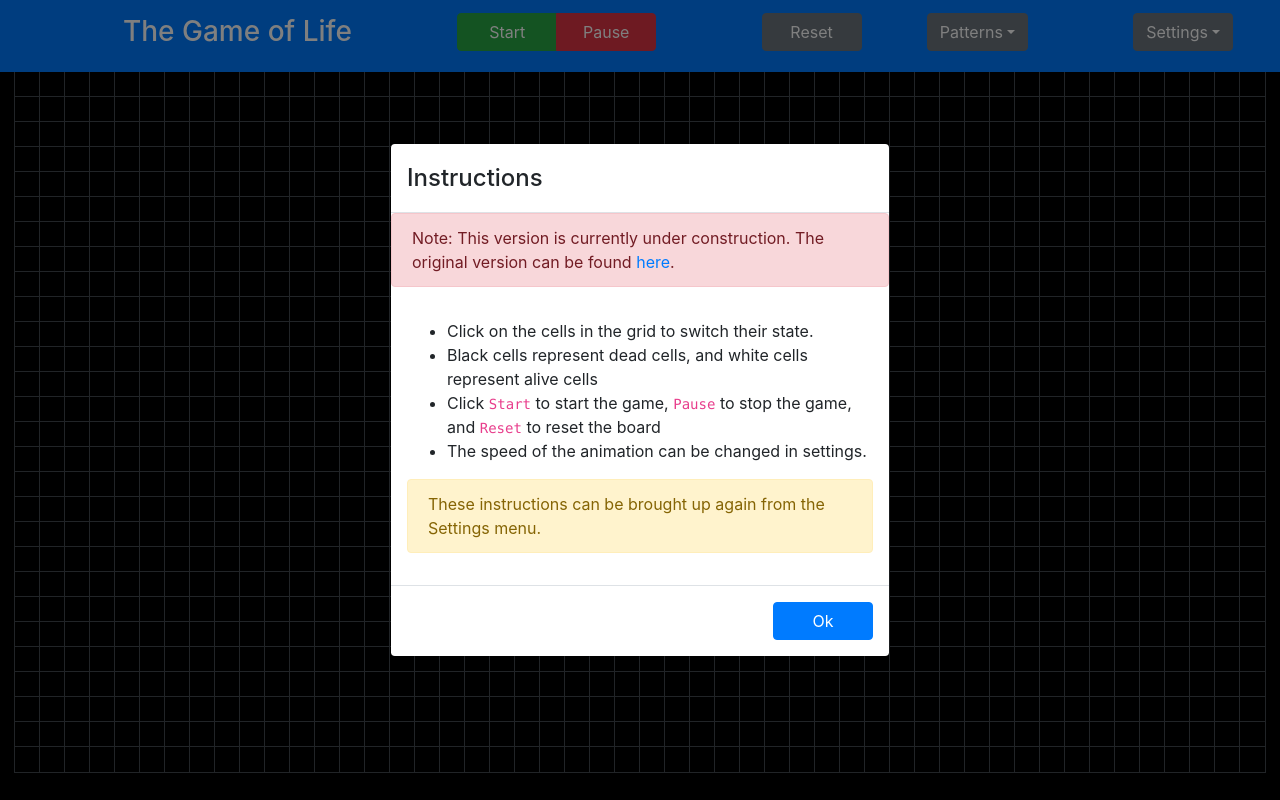
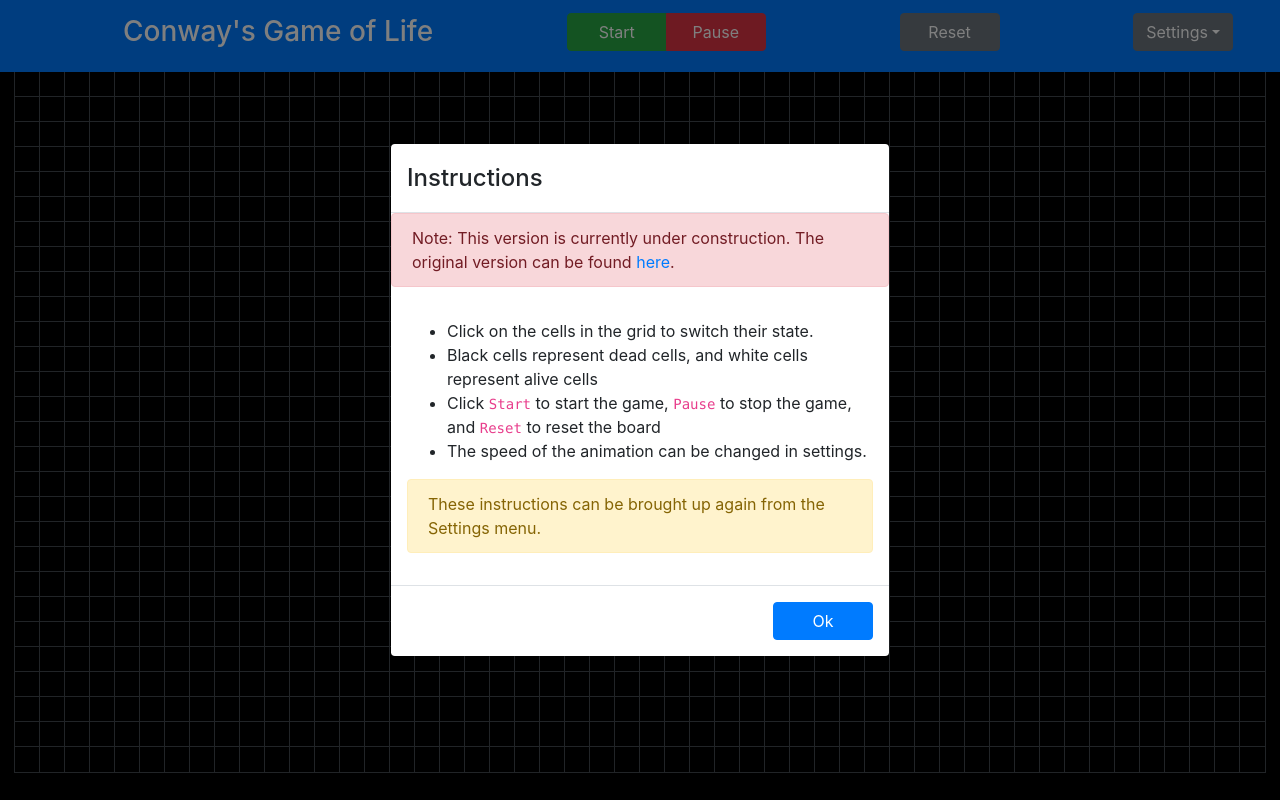
Before and after one commit to robertpsoane/game-of-life, a React (Create React App) app: page / in a window 1280 px wide. Built offline with nearby package versions, Linux system fonts and the light colour scheme.

Commit message:
Revert "Full screen grid"

```diff
--- a/src/components/controls/about.jsx
+++ b/src/components/controls/about.jsx
@@ -14,7 +14,7 @@ class About extends Component {
         </Modal.Header>
         <Modal.Body>
           <p className="mini-margin">
-            The Game of Life (aka <em>Life</em>) was created by{" "}
+            Conway's Game of Life (aka <em>Life</em>) was created by{" "}
             <a href="https://en.wikipedia.org/wiki/John_Horton_Conway">
               {" "}
               John Conway
--- a/src/components/controls/navbar.jsx
+++ b/src/components/controls/navbar.jsx
@@ -2,7 +2,6 @@ import React, { Component } from "react";
 import Reset from "./reset";
 import StartStop from "./startstop";
 import Settings from "./settings";
-import Patterns from "./patterns";
 
 class NavBar extends Component {
   state = {};
@@ -11,14 +10,9 @@ class NavBar extends Component {
     return (
       <nav id="navBar" class="navbar  navbar-dark bg-primary">
         <div class="container-md navbar-brand">
-          <h3>The Game of Life</h3>
+          <h3 style={{ display: "inline" }}>Conway's Game of Life</h3>
           <StartStop start={this.props.start} pause={this.props.pause} />
           <Reset reset={this.props.reset} />
-          <Patterns
-            pattern_grid={this.props.pattern_grid}
-            pattern={this.props.pattern}
-            grid_wh={this.props.grid_wh}
-          />
           <Settings setTime={this.props.timeOut} />
         </div>
       </nav>
--- a/src/components/controls/patterns.json
+++ /dev/null
@@ -1,3 +0,0 @@
-{
-  "gosper": "test"
-}
--- a/src/components/controls/patterns.jsx
+++ /dev/null
@@ -1,77 +0,0 @@
-import React, { Component } from "react";
-
-class PatternLink extends Component {
-  render() {
-    const min_rows = this.props.pattern_params.min_rows;
-    const min_cols = this.props.pattern_params.min_cols;
-
-    const n_cols = this.props.grid_dims[0];
-    const n_rows = this.props.grid_dims[1];
-
-    const link_class =
-      n_rows >= min_rows && n_cols >= min_cols
-        ? "dropdown-item"
-        : "dropdown-item disabled";
-
-    return (
-      <a
-        type="button"
-        class={link_class}
-        onClick={() => {
-          this.props.patternFunc("gosper");
-        }}
-      >
-        Gosper Glider Gun
-      </a>
-    );
-  }
-}
-
-class Patterns extends Component {
-  state = {};
-  render() {
-    const patterns = this.props.pattern_grid;
-    const grid_dims = this.props.grid_wh;
-    return (
-      <div class="btn-group controller" role="group">
-        <div className="dropdown">
-          {/* Settings button */}
-          <div
-            class="btn btn-secondary dropdown-toggle"
-            type="button"
-            id="dropdownMenuButton"
-            data-toggle="dropdown"
-            aria-haspopup="true"
-            aria-expanded="false"
-          >
-            Patterns
-          </div>
-
-          {/* Settings Drop Down */}
-          <div
-            className="dropdown-menu dropdown-menu"
-            aria-labelledby="dropdownMenuButton"
-          >
-            <PatternLink
-              grid_dims={grid_dims}
-              pattern_params={patterns["gosper"]}
-              patternFunc={this.props.pattern}
-            />
-            <a
-              type="button"
-              class="dropdown-item"
-              onClick={() => {
-                console.log(patterns["test"]);
-              }}
-            >
-              TEST
-            </a>
-          </div>
-        </div>
-        {/** Modals go here */}
-      </div>
-    );
-  }
-}
-
-export default Patterns;
--- a/src/components/gameOfLife.jsx
+++ b/src/components/gameOfLife.jsx
@@ -5,52 +5,6 @@ import "./gameOfLife.css";
 import $ from "jquery";
 
 const GRIDSIZE = 25;
-
-const PATTERN_GRIDS = {
-  gosper: {
-    grid: [
-      [0, -6],
-      [-1, -5],
-      [-1, -6],
-      [-1, -7],
-      [-2, -4],
-      [-2, -8],
-      [-3, -6],
-      [-4, -3],
-      [-5, -3],
-      [-6, -4],
-      [-7, -5],
-      [-7, -6],
-      [-7, -7],
-      [-4, -9],
-      [-5, -9],
-      [-6, -8],
-      [-16, -6],
-      [-16, -7],
-      [-17, -6],
-      [-17, -7],
-      [3, -7],
-      [3, -8],
-      [3, -9],
-      [4, -7],
-      [4, -8],
-      [4, -9],
-      [5, -6],
-      [5, -10],
-      [7, -5],
-      [7, -6],
-      [7, -10],
-      [7, -11],
-      [17, -8],
-      [17, -9],
-      [18, -8],
-      [18, -9],
-    ],
-    min_rows: 22,
-    min_cols: 36,
-  },
-  test: { grid: [0, 0], min_rows: 1, min_cols: 1 },
-};
 
 class GameOfLife extends Component {
   /** Main entry point to the app. */
@@ -72,10 +26,8 @@ class GameOfLife extends Component {
       [-1, 1],
       [0, 1],
     ],
-    dims: [1, 1],
   };
 
-  // Useful function to get width of height of document in squares
   getWidthHeight() {
     let height;
     let width;
@@ -96,10 +48,9 @@ class GameOfLife extends Component {
      * resetting app  */
     const dims = this.getWidthHeight();
     const grid = this.makeGrid(dims[0], dims[1]);
-    this.setState({ grid: grid, mouseDown: false, running: false, dims: dims });
+    this.setState({ grid: grid, mouseDown: false, running: false });
   }
 
-  // Handlers
   handleMouseDown(row, col) {
     /** Called by cells when clicked - sets mouseDown to true and starts
      * to change state */
@@ -122,32 +73,6 @@ class GameOfLife extends Component {
     this.handleMouseDown(row, col);
   }
 
-  // Pattern Handlers
-  handlePattern(patternType) {
-    const livingCells = PATTERN_GRIDS[patternType]["grid"];
-    const center = this.getMidPoint();
-    const grid = this.state.grid;
-    livingCells.forEach((cell) => {
-      const centerRow = center[1];
-      const centerCol = center[0];
-      const shiftRow = cell[1];
-      const shiftCol = cell[0];
-      console.log(centerRow + shiftRow, centerCol + shiftCol);
-      grid[centerRow + shiftRow][centerCol + shiftCol][0] = 1;
-    });
-    this.setState({ grid: grid });
-  }
-
-  getMidPoint() {
-    const dims = this.state.dims;
-    console.log(dims);
-    const xCenter = Math.floor(dims[0] / 2);
-    const yCenter = Math.floor(dims[1] / 2);
-
-    return [xCenter, yCenter];
-  }
-
-  // Grid Processing
   changeCell(row, col) {
     /** Takes a cell and flips value from alive to dead and vice
      * versa */
@@ -175,7 +100,6 @@ class GameOfLife extends Component {
     return grid;
   };
 
-  // Run Animation
   startGame() {
     /** Starts running game:
      * - Sets running state to true
@@ -196,7 +120,7 @@ class GameOfLife extends Component {
     /** Counts number of direct neighbours to a cell that are alive on
      * a given grid.  Uses neighbours vector to store al permutations
      */
-    const dims = this.state.dims;
+    const dims = this.getWidthHeight();
     const neighbours = this.state.neighbours;
     let count = 0;
     for (let i = 0; i < 8; i++) {
@@ -222,7 +146,7 @@ class GameOfLife extends Component {
     if (!this.state.running) {
       return;
     }
-    const dims = this.state.dims;
+    const dims = this.getWidthHeight();
     let oldGrid = this.state.grid;
     let newGrid = [];
 
@@ -255,19 +179,14 @@ class GameOfLife extends Component {
     }, this.state.timeOut);
   }
 
-  // Render Function
   render() {
     /** render function - renders game of life on screen */
     const { grid } = this.state;
-    const width_height = this.getWidthHeight();
     return (
       <div>
         {/* Adding header component with Game of Life info */}
         <header>
           <Navbar
-            grid_wh={width_height}
-            pattern={(p) => this.handlePattern(p)}
-            pattern_grid={PATTERN_GRIDS}
             reset={() => this.componentDidMount()}
             start={() => this.startGame()}
             pause={() => this.pauseGame()}
```
Also changed, not shown: TODO.txt.
